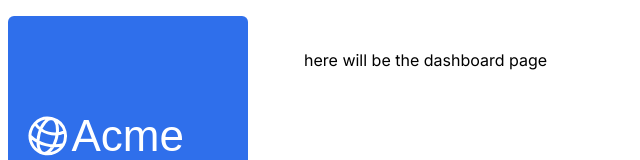
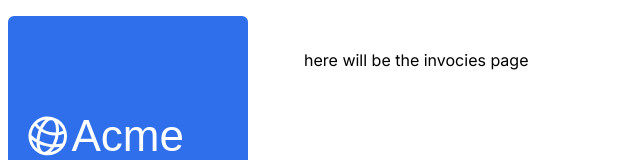
Before and after one commit to idohurvitz/next-learning, a Next.js app: page /dashboard/invoices in a window 1280 px wide. Shown: the top 160 px of the page, without its empty margins (0-640 px from the left). Built offline with nearby package versions, Linux system fonts and the light colour scheme; a web font is replaced by a local one.

Commit message:
changing the static data

```diff
--- a/app/dashboard/invoices/page.tsx
+++ b/app/dashboard/invoices/page.tsx
@@ -1,3 +1,3 @@
 export default function Page() {
-  return <p> here will be the dashboard page</p>;
+  return <p> here will be the invocies page</p>;
 }
```
